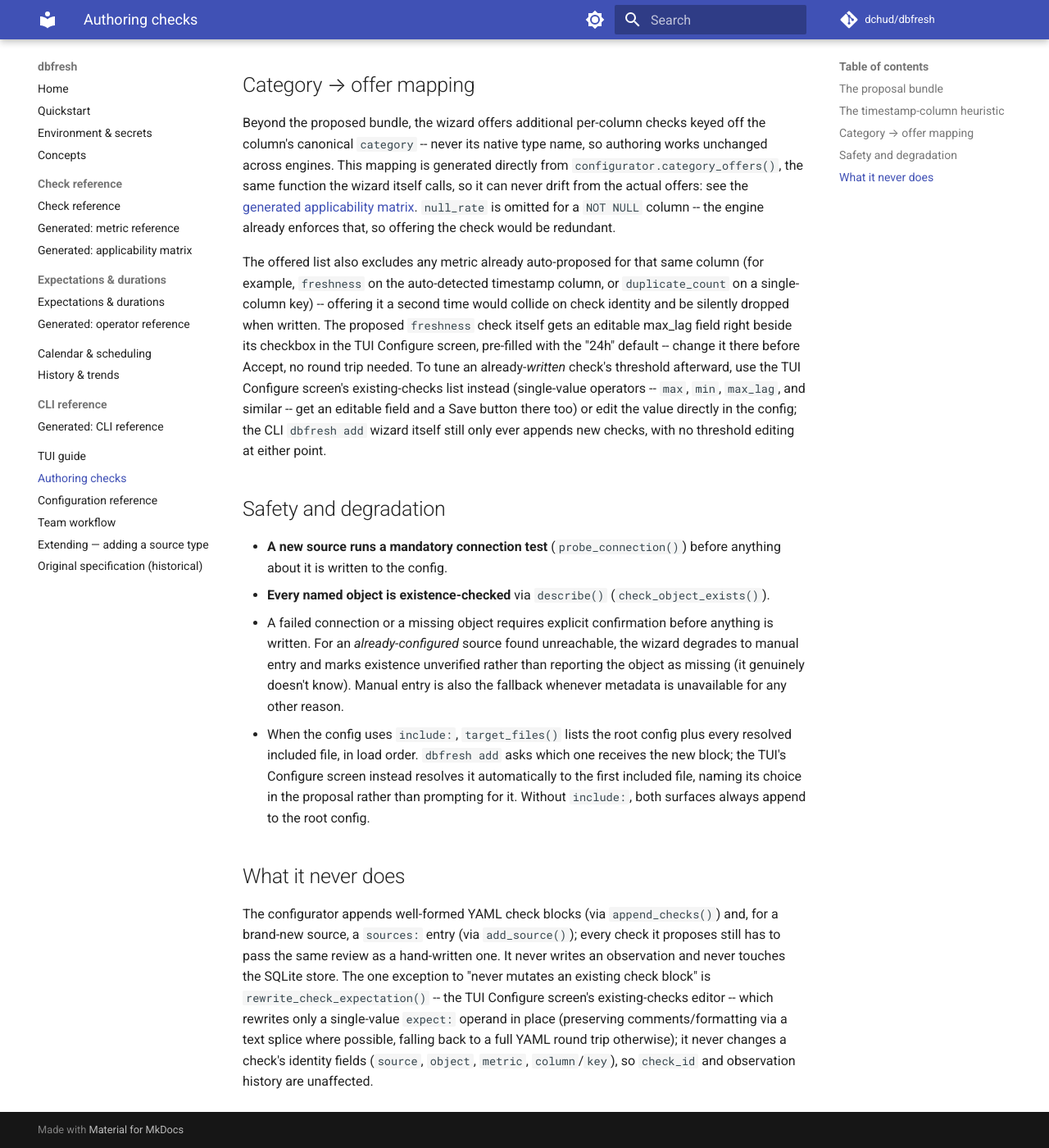
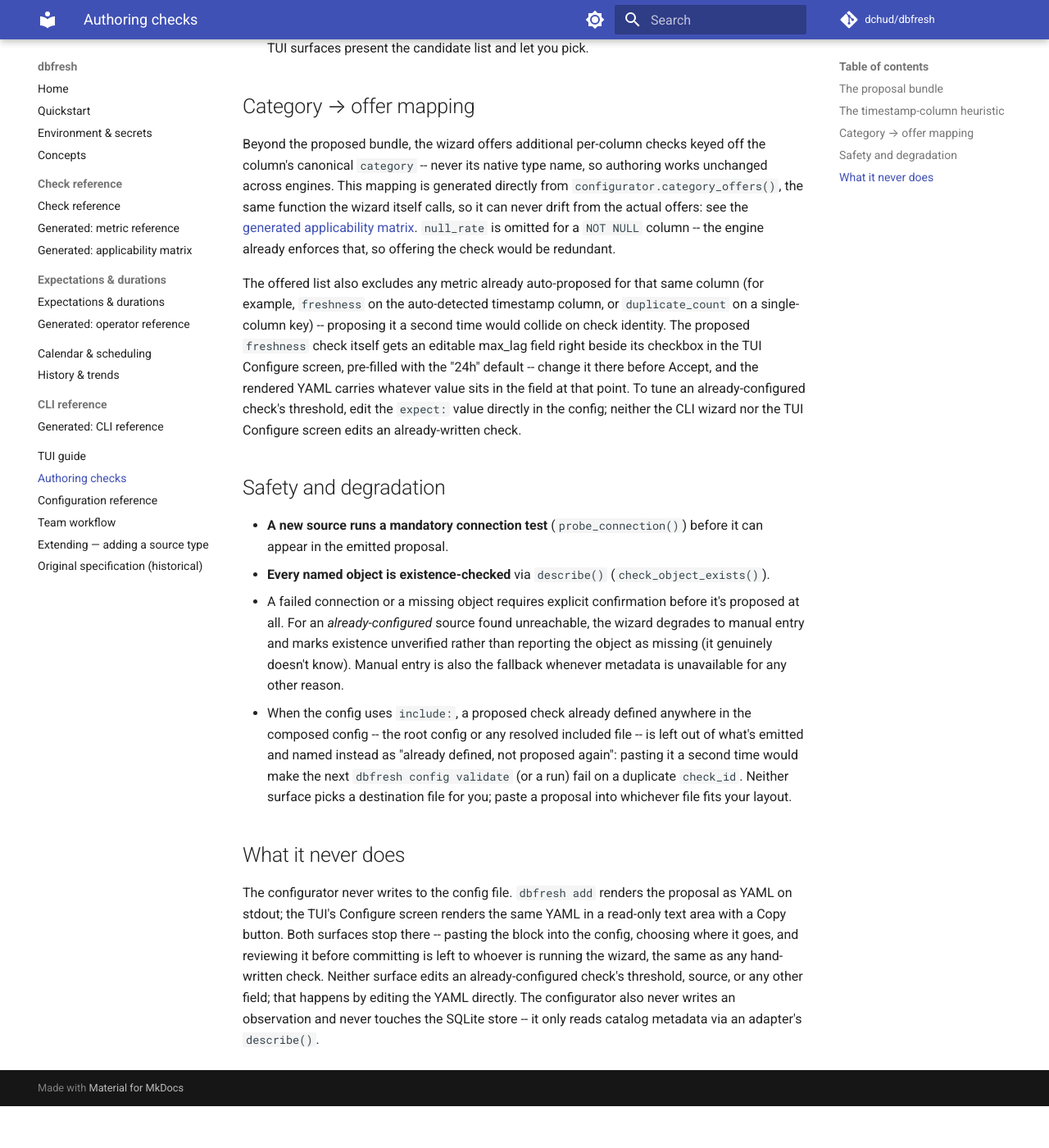
Before and after one commit to dchud/dbfresh, an MkDocs documentation site: the page built from docs/authoring-checks.md, in a window 1280 px wide and 1400 px high, scrolled down 1355 px. Shown: the whole window at 82% size. Built offline with MkDocs 1.6.1 and Material for MkDocs 9.7.7, drawn with Linux system fonts in a browser that asks for light colours; comment, search, counter and statistics services are not loaded; after the commit the page ends 2704 px from its top, so only the background shows below that; some of the changed text lies outside the part shown.

Commit message:
Document the hand-edited config flow
The docs taught a flow where dbfresh writes: the quickstart created
config with dbfresh add, and the TUI was presented as a place to edit
checks and sources. The flow is now add, paste, config validate, run.

authoring-checks.md dropped the deleted mutation functions and the
"which included file receives the block" prompt that no longer happens;
what replaces it is the property that actually matters -- a proposed
check already defined anywhere in the composed config is left out and
named, so pasting twice cannot produce a duplicate check_id. tui.md's
Configure section describes the read-only YAML modal and a source
dropdown that only offers configured sources. concepts.md no longer
credits dbfresh add with appending definitions.

config validate is documented for the first time: a reference section in
configuration.md covering the grouped report and what still fails
immediately, and a step in the quickstart between exporting secrets and
the first run.

The TUI keybindings table listed four of nine bindings. R (reload) was
among the missing, which matters more than the others here: config is
edited outside the app, so re-reading it is how an edit reaches a running
TUI. The README's CLI bullet likewise omitted config and env-template.

The Copy button on the proposal modal uses OSC 52, which macOS's own
Terminal.app does not support; the modal's text stays selectable for
that case and now says so.

````diff
--- a/docs/authoring-checks.md
+++ b/docs/authoring-checks.md
@@ -3,15 +3,16 @@
 `configurator.py` is one front-end-agnostic module with two surfaces:
 `dbfresh add` (a CLI wizard) and the TUI's Configure screen -- the
 proposal flow (introspect, propose, accept/trim) is identical between
-them, only the prompt/rendering layer differs; the TUI additionally lets
-you edit an already-written check's threshold in place, which the CLI
-wizard doesn't (see "What it never does" below). It **emits YAML** into
-the version-controlled config; it never writes a check into the
-observation store. The design goal is minimal required input: name a source
-and an object, and the wizard introspects it and proposes a complete check
-bundle, which you accept, edit, or trim check by check -- metadata
-proposes, you confirm, and the result is explicit YAML reviewed like any
-other config change.
+them, only the prompt/rendering layer differs. It **emits YAML**; it
+never writes to the config file and never touches the observation store.
+`dbfresh add` prints the proposal to stdout, with every prompt and bit of
+guidance on stderr, so stdout carries only the YAML to paste into the
+config. The TUI's Configure screen shows the same proposal in a
+read-only, selectable text area with a Copy button. The design goal is
+minimal required input: name a source and an object, and the wizard
+introspects it and proposes a complete check bundle, which you accept,
+edit, or trim check by check -- metadata proposes, you confirm, and the
+result is explicit YAML reviewed like any other config change.
 
 ```bash
 dbfresh add [-c config.yaml]
@@ -70,47 +71,44 @@
 
 The offered list also excludes any metric already auto-proposed for that
 same column (for example, `freshness` on the auto-detected timestamp
-column, or `duplicate_count` on a single-column key) -- offering it a
-second time would collide on check identity and be silently dropped when
-written. The proposed `freshness` check itself gets an editable max_lag
-field right beside its checkbox in the TUI Configure screen, pre-filled
-with the "24h" default -- change it there before Accept, no round trip
-needed. To tune an already-*written* check's threshold afterward, use
-the TUI Configure screen's existing-checks list instead (single-value
-operators -- `max`, `min`, `max_lag`, and similar -- get an editable
-field and a Save button there too) or edit the value directly in the
-config; the CLI `dbfresh add` wizard itself still only ever appends new
-checks, with no threshold editing at either point.
+column, or `duplicate_count` on a single-column key) -- proposing it a
+second time would collide on check identity. The proposed `freshness`
+check itself gets an editable max_lag field right beside its checkbox in
+the TUI Configure screen, pre-filled with the "24h" default -- change it
+there before Accept, and the rendered YAML carries whatever value sits in
+the field at that point. To tune an already-configured check's threshold,
+edit the `expect:` value directly in the config; neither the CLI wizard
+nor the TUI Configure screen edits an already-written check.
 
 ## Safety and degradation
 
 - **A new source runs a mandatory connection test** (`probe_connection()`)
-  before anything about it is written to the config.
+  before it can appear in the emitted proposal.
 - **Every named object is existence-checked** via `describe()`
   (`check_object_exists()`).
 - A failed connection or a missing object requires explicit confirmation
-  before anything is written. For an *already-configured* source found
+  before it's proposed at all. For an *already-configured* source found
   unreachable, the wizard degrades to manual entry and marks existence
   unverified rather than reporting the object as missing (it genuinely
   doesn't know). Manual entry is also the fallback whenever metadata is
   unavailable for any other reason.
-- When the config uses `include:`, `target_files()` lists the root config
-  plus every resolved included file, in load order. `dbfresh add` asks
-  which one receives the new block; the TUI's Configure screen instead
-  resolves it automatically to the first included file, naming its choice
-  in the proposal rather than prompting for it. Without `include:`, both
-  surfaces always append to the root config.
+- When the config uses `include:`, a proposed check already defined
+  anywhere in the composed config -- the root config or any resolved
+  included file -- is left out of what's emitted and named instead as
+  "already defined, not proposed again": pasting it a second time would
+  make the next `dbfresh config validate` (or a run) fail on a duplicate
+  `check_id`. Neither surface picks a destination file for you; paste a
+  proposal into whichever file fits your layout.
 
 ## What it never does
 
-The configurator appends well-formed YAML check blocks (via
-`append_checks()`) and, for a brand-new source, a `sources:` entry (via
-`add_source()`); every check it proposes still has to pass the same
-review as a hand-written one. It never writes an observation and never
-touches the SQLite store. The one exception to "never mutates an existing
-check block" is `rewrite_check_expectation()` -- the TUI Configure
-screen's existing-checks editor -- which rewrites only a single-value
-`expect:` operand in place (preserving comments/formatting via a text
-splice where possible, falling back to a full YAML round trip otherwise);
-it never changes a check's identity fields (`source`, `object`, `metric`,
-`column`/`key`), so `check_id` and observation history are unaffected.
+The configurator never writes to the config file. `dbfresh add` renders
+the proposal as YAML on stdout; the TUI's Configure screen renders the
+same YAML in a read-only text area with a Copy button. Both surfaces stop
+there -- pasting the block into the config, choosing where it goes, and
+reviewing it before committing is left to whoever is running the wizard,
+the same as any hand-written check. Neither surface edits an
+already-configured check's threshold, source, or any other field; that
+happens by editing the YAML directly. The configurator also never writes
+an observation and never touches the SQLite store -- it only reads
+catalog metadata via an adapter's `describe()`.
````
Also changed, not shown: README.md (+7 -4 lines), docs/concepts.md (+9 -9 lines), docs/configuration.md (+51 -0 lines), docs/quickstart.md (+21 -1 lines), docs/team-workflow.md (+9 -6 lines), docs/tui.md (+36 -21 lines), 1 other file.
